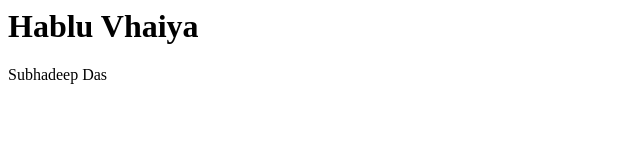
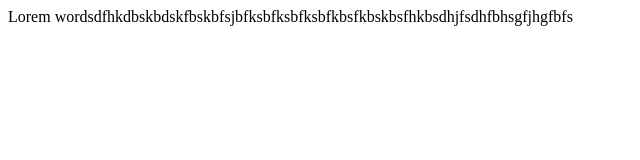
Before and after one commit to subhadeepdasa/first-project, a plain HTML site: page index.html in a window 1280 px wide. Shown: the whole page, without its empty margins (0-640 px from the left). Drawn offline with Linux system fonts and the light colour scheme.

Commit message:
text added

```diff
--- a/index.html
+++ b/index.html
@@ -4,8 +4,8 @@
 </head>
 
 <body>
-    <h1>Hablu Vhaiya</h1>
-    <p>Subhadeep Das</p>
+
+<p>Lorem wordsdfhkdbskbdskfbskbfsjbfksbfksbfksbfkbsfkbskbsfhkbsdhjfsdhfbhsgfjhgfbfs</p>
 </body>
 
 </html>
```
